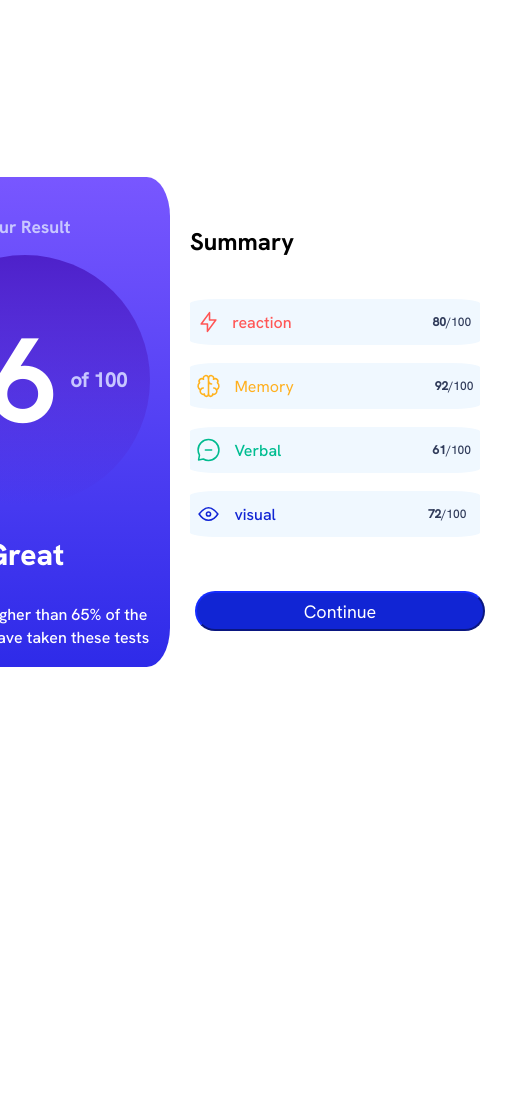
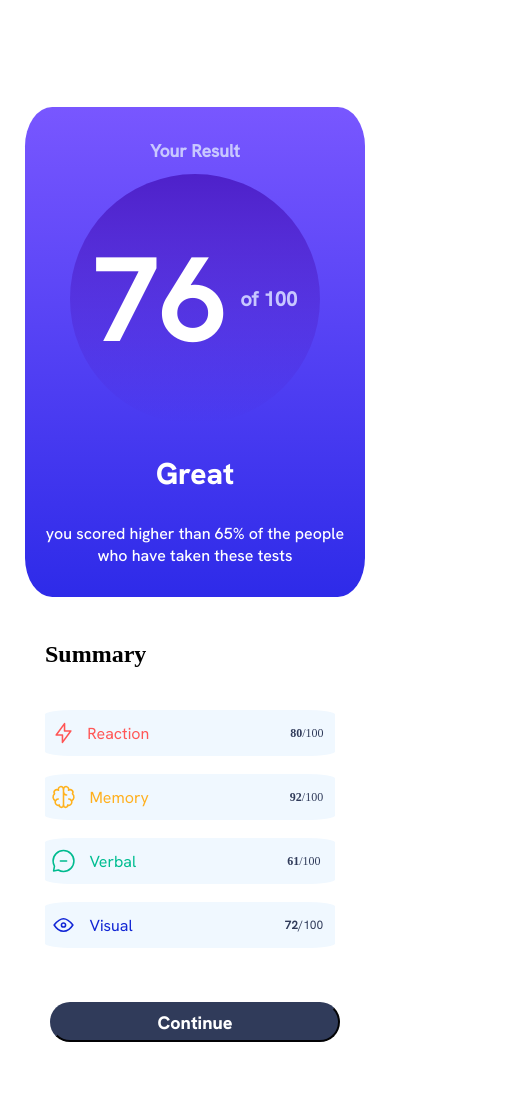
Before and after one commit to unshreif/Results-summary, a plain HTML site: page index.html in a window 390 px wide. Shown: the whole page, 510 px wide, since content can reach past the window. Before the commit the page ends 844 px from the top, so only its background shows below. Drawn offline with Linux system fonts and the light colour scheme.

Commit message:
index.html

```diff
--- a/index.html
+++ b/index.html
@@ -4,13 +4,16 @@
     <meta charset="UTF-8">
     <meta http-equiv="X-UA-Compatible" content="IE=edge">
     <meta name="viewport" content="width=device-width, initial-scale=1.0">
-    <meta name="description" content="Results summary component as a frontend montor project">
+    <meta name="description" content="Results summary component as a frontend project">
     <meta name="author" content="RSC">
     <link rel="icon" href="favicon-32x32.png">
     <title>
         Results summary component
     </title>
     <style>
+        .m9{
+            display: flex;
+        }
         body {
             width: 100%;
             height: 100vh;
@@ -22,6 +25,7 @@
             box-sizing: border-box;
         }
         .m1 {
+            display: block;
             border-radius: 8%;
             width: 340px;
             height: 490px;
@@ -30,19 +34,16 @@
             background-image: linear-gradient(hsl(252, 100%, 67%),hsl(241, 81%, 54%));
         }
         .m2{
-            White: hsl(0, 0%, 100%);
-            border-radius: 8%;
+
+            color: hsl(0, 0%, 100%);
             width: 340px;
             height: 500px;
-            padding: 50px;
-            padding-right: 25px;
             box-sizing: border-box;
             border-radius: 50%;
-            display: table;
         display: block;
         padding:20px;
         border-radius: 20px;
-        position: relative;
+
         }
         .h1 {
             border-radius: 50%;
@@ -65,10 +66,24 @@
             margin-bottom: 20px;
         }
         @media screen and (max-width: 480px) {
-    .m2 {
-        display: block;
-        margin-top: 20px;
-    }
+.m9{
+    display: flex;
+    flex-direction: column;
+    padding-top:360px;
+}
+body {
+    width: 100%;
+    height: 100vh;
+    display: flex;
+    justify-content: center;
+    align-items: center;
+    margin: 0;
+    padding: 0;
+    box-sizing: border-box;
+}
+.m2{padding-bottom: 20px;}
+
+
         }
         @font-face {
             font-family: HankenGrotesk-Variable;
@@ -113,9 +128,9 @@
         font-size: 16px;
         font-weight: 400;
         font-style: normal;
-        font-family: "HankenGrotesk-Medium" !important;
 margin-left: 1px;
         text-align: right;
+        font-family: "HankenGrotesk-Variable";
 
         }
         .p6{
@@ -126,9 +141,9 @@ margin-left: 1px;
             font-size: 16px;
             font-weight: 400;
             font-style: normal;
-            font-family: "HankenGrotesk-Variable";
             text-align: left;
             margin-left: 1px;
+            font-family: "HankenGrotesk-Variable";
         }
         .p7{
             margin: auto;
@@ -137,10 +152,9 @@ margin-left: 1px;
             color:  hsl(166, 100%, 37%);
             font-size: 16px;
             font-weight: 400;
-            font-style: normal;
-            font-family: "HankenGrotesk-Medium";
             text-align: left;
             margin-left: 1px;
+            font-family: "HankenGrotesk-Variable";
         }
         .p8{
             margin: auto;
@@ -150,9 +164,9 @@ margin-left: 1px;
             font-size: 16px;
             font-weight: 400;
             font-style: normal;
-            font-family: "HankenGrotesk-Medium"!important;
             text-align: left;
             margin-left: 1px;
+           font-family: "HankenGrotesk-Variable";
         }
         .m3{
             border-radius: 10%;
@@ -160,7 +174,6 @@ margin-left: 1px;
             background-color: hsl(39, 100%, 56%);
             color: white;
             font-size: 20px;
-            font-family: HankenGrotesk-Medium;
             border-radius: 10%;
             background-color: aliceblue;
             width: 70%;
@@ -173,7 +186,6 @@ margin-left: 1px;
             background-color: hsl(39, 100%, 56%);
             color: white;
             font-size: 20px;
-            font-family: HankenGrotesk-Bold;
             border-radius: 10%;
             background-color: aliceblue;
             width: 70%;
@@ -186,7 +198,6 @@ margin-left: 1px;
             background-color: hsl(39, 100%, 56%);
             color: white;
             font-size: 20px;
-            font-family: HankenGrotesk-Bold;
             border-radius: 10%;
             background-color: aliceblue;
             width: 70%;
@@ -199,7 +210,6 @@ margin-left: 1px;
             background-color: hsl(39, 100%, 56%);
             color: white;
             font-size: 20px;
-            font-family: HankenGrotesk-Bold;
             border-radius: 10%;
             background-color: aliceblue;
             width: 70%;
@@ -214,11 +224,9 @@ margin-left: 1px;
             font-size: 12px;
             font-weight: 400;
             font-style: normal;
-            font-family: "HankenGrotesk-Variable";
             text-align: left;
             margin-left: 1px;
             padding-left: 130px;  padding-left:4px;
-            font-family:  HankenGrotesk-Medium;
             padding-left: 140px;
         }
         .p13{
@@ -229,11 +237,9 @@ margin-left: 1px;
             font-size: 12px;
             font-weight: 400;
             font-style: normal;
-            font-family: "HankenGrotesk-Variable";
             text-align: left;
             margin-left: 1px;
             padding-left: 140px;  padding-left:4px;
-            font-family:  HankenGrotesk-Medium;
             padding-left: 140px;
         }
         .p15{
@@ -244,12 +250,10 @@ margin-left: 1px;
             font-size: 12px;
             font-weight: 400;
             font-style: normal;
-            font-family: "HankenGrotesk-Variable";
             text-align: left;
             margin-left: 1px;
             padding-left: 130px;  padding-left:15px;
-            font-family:  HankenGrotesk-Medium;
-            padding-left: 150px;
+                        padding-left: 150px;
         }
         .p17{
             margin: auto;
@@ -259,45 +263,45 @@ margin-left: 1px;
             font-size: 12px;
             font-weight: 400;
             font-style: normal;
-            font-family: "HankenGrotesk-Variable";
             text-align: left;
             margin-left: 2px;
             padding-left: 130px;  padding-left:15px;
-            font-family:  HankenGrotesk-Medium;
             padding-left: 150px;
+            font-family: HankenGrotesk-Variable;
         }
         button{
             width: 290px;
             height: 40px;
             border-radius: 20px;
-            border-color: hsl(234, 85%, 45%);
-            background-color: hsl(234, 85%, 45%);
+            border-color: hsl(224, 30%, 27%);
+            background-color: hsl(224, 30%, 27%);
             color: white;
             font-size: 18px;
-            font-family:HankenGrotesk-Variable ;
         }
         button:hover{
-            background-color:hsl(252, 100%, 67%);
-        }
+            background-color:hsl(241, 81%, 54%);
+        border-color: hsl(241, 81%, 54%);}
 </style>
 </head>
 <body>
-    <main class="m1">
+    <main class="m9">
+    <div class="m1">
         <center>
-        <p style="color:hsl(241, 100%, 89%);font-family:HankenGrotesk-Variable ;font-size: 110%;"><b>Your Result</b></p>
+        <h1 style="color:hsl(241, 100%, 89%) ;font-size: 110%;font-family:HankenGrotesk-Medium;"><b>Your Result</b></h1>
         <main class="h1">
-            <p style="font-size: 120px";>76</p>&nbsp;
+            <p class="p12" style="font-size:120px";>76</p>&nbsp;
             <p class="p2">of 100</p>
         </main>
-        <p style="color: white;font-family: HankenGrotesk-ExtraBold;font-size: 30px;">Great</p>
-        <p style="font-family: HankenGrotesk-Medium;color: white;line-height: 140%;">you scored higher than 65% of the people who have taken these tests</p>
+            <p style="font-size: 30px;color:white;font-family: HankenGrotesk-ExtraBold;
+            ">Great</p>
+        <p style="color: white;line-height: 140%;font-family:HankenGrotesk-Medium;">you scored higher than 65% of the people who have taken these tests</p>
         </center>
-    </main>
+    </div>
     <main class="m2" >
-            <p style="text-align: left;font-family: HankenGrotesk-Variable;font-size: 24px;"><b>Summary</b></p>
+            <p style="text-align: left;font-size: 24px;color:black"><b>Summary</b></p>
             <br>
             <main class="m3">
-                <img class="i2" src="icon-reaction.svg" alt="icon-reaction"><p class="p0">reaction</p><p class="p11"><b>80</b>/100</p>
+                <img class="i2" src="icon-reaction.svg" alt="icon-reaction"><p class="p0">Reaction</p><p class="p11"><b>80</b>/100</p>
             </main>
 <br>
                 <main class="m4" ><img class="i3" src="icon-memory.svg" alt="icon-memory"><p class="p6">Memory</p><p class="p13"><b>92</b>/100</p>
@@ -306,16 +310,19 @@ margin-left: 1px;
             <main class="m5" ><img class="i4" src="icon-verbal.svg" alt="icon-memory"><p class="p7">Verbal</p><p class="p15"><b>61</b>/100</p>
             </main>
 <br>
-<main class="m6" ><img class="i5" src="icon-visual.svg" alt="icon-memory"><p class="p8">visual</p><p class="p17"><b>72</b>/100</p>
+<main class="m6" ><img class="i5" src="icon-visual.svg" alt="icon-memory"><p class="p8">Visual</p><p class="p17"><b>72</b>/100</p>
 </main>
 <br>
 <br><br>
 <main class="m7">
     <center>
-    <button>Continue</button>
+            <button style="font-family: HankenGrotesk-ExtraBold;">Continue</button>
 </center>
+</main>
 </main>
 
 
 </body>
 </html>
+</body>
+</html>
```
